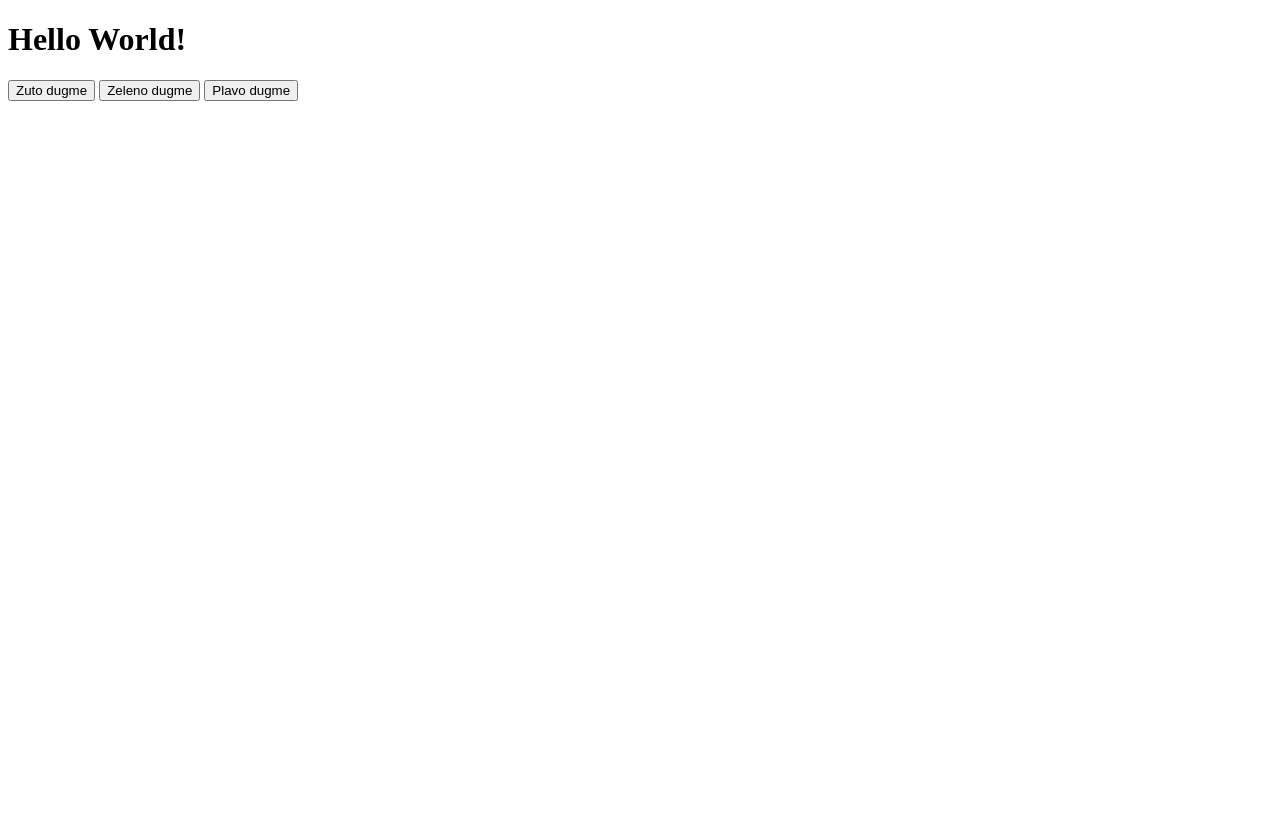
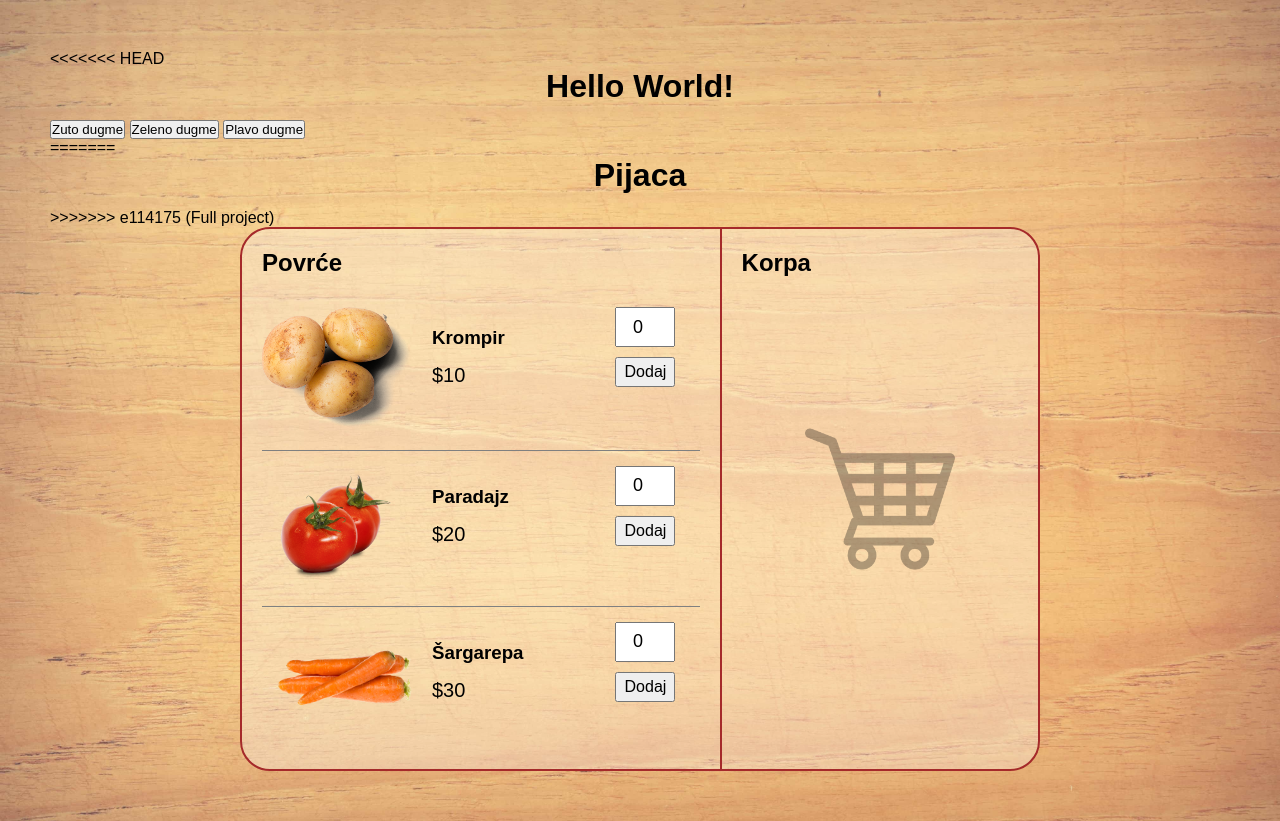
Before and after one commit to ZijadLejlic/js-mini-projects, a plain HTML site: page market/index.html in a window 1280 px wide. Before the commit the page ends 800 px from the top, so only its background shows below. Drawn offline with Linux system fonts and the light colour scheme.

Commit message:
Full project

```diff
--- a/market/index.html
+++ b/market/index.html
@@ -1,12 +1,12 @@
 <!DOCTYPE html>
-<html lang="en">
+<html>
 <head>
-    <meta charset="UTF-8">
-    <meta name="viewport" content="width=device-width, initial-scale=1.0">
-    <title>JS kurs 2 - market</title>
+	<title>Pijaca</title>
+	<link rel="stylesheet" type="text/css" href="style.css">
 </head>
 <body>
 
+<<<<<<< HEAD
     <h1>Hello World!</h1>
 
     <button class = "zuta-boja" onclick="pokreniMe(this)">Zuto dugme</button>
@@ -15,7 +15,60 @@
 
     <p id="kliknutoDugme"></p>
 
+=======
+	<h1>Pijaca</h1>
+>>>>>>> e114175 (Full project)
 
-    <script src="script.js"></script>
+	<div class="container">
+		<div class="items">
+			<h2>Povrće</h2>
+
+			<div class="single-item">
+				<img src="img/potato.png">
+				<div class="si-content">
+					<h3>Krompir</h3>
+					<p class="price">$10</p>
+				</div>
+				<div class="actions">
+					<input type="number" name="quantity" value="0" min="0">
+					<button onclick="addToCart(this)">Dodaj</button>
+				</div>
+			</div>
+
+			<div class="single-item">
+				<img src="img/tomato.png">
+				<div class="si-content">
+					<h3>Paradajz</h3>
+					<p class="price">$20</p>
+				</div>
+				<div class="actions">
+					<input type="number" name="quantity" value="0" min="0">
+					<button onclick="addToCart(this)">Dodaj</button>
+				</div>
+			</div>
+
+			<div class="single-item">
+				<img src="img/carrot.png">
+				<div class="si-content">
+					<h3>Šargarepa</h3>
+					<p class="price">$30</p>
+				</div>
+				<div class="actions">
+					<input type="number" name="quantity" value="0" min="0">
+					<button onclick="addToCart(this)">Dodaj</button>
+				</div>
+			</div>
+		</div>
+
+		<div class="cart">
+			<h2>Korpa</h2>
+
+			<div class="cart-items"></div>
+
+			<div class="total"></div>
+		</div>
+	</div>
+
+	<script src="script.js"></script>
 </body>
 </html>
--- a/market/script.js
+++ b/market/script.js
@@ -1,13 +1,63 @@
-function pokreniMe(dugme) {
+let allTotal = 0;
 
-    let nazivDugmeta = dugme.innerText;
-    let klasaDugmeta = dugme.className;
-    console.log(klasaDugmeta);
+function addToCart(element) {
 
-    let message = document.querySelector('#kliknutoDugme');
-    message.innerText = `Kliknuli ste na dugme: ${nazivDugmeta}`;
+    let mainEl = element.closest('.single-item');
+    let price = mainEl.querySelector('.price').innerText;
+    let name = mainEl.querySelector('h3').innerText;
+    let quantity = mainEl.querySelector('input').value;
+    let cartItems = document.querySelector('.cart-items');
 
-    message.removeAttribute('class');
+    console.log(typeof(quantity));
 
+    if(parseInt(quantity) > 0) {
+
+        price = price.substring(1);
+        price = parseInt(price);
+
+        let total = price * parseInt(quantity);
+
+        allTotal += total;
+
+        cartItems.innerHTML += `<div class = "cart-single-item">
+
+                                    <h3>${name}</h3>
+                                    <p>$${price} x ${quantity} = $<span>${total}</span></p>
+                                    <button onClick="removeFromCart(this)" class = "remove-item">Ukloni</button>
+
+                                </div>`;
+
+        document.querySelector('.total').innerHTML = `Total: $${allTotal}`
+
+        element.innerHTML = 'Dodato.';
+        element.setAttribute('disabled', 'true');
+    } else {
+        alert('Odaberi kolicinu!')
+    }
 
 }
+
+function removeFromCart(element) {
+    let mainEl = element.closest('.cart-single-item');
+    let price = mainEl.querySelector('p span').innerText;
+    let name = mainEl.querySelector('h3').innerText;
+    let vegetables = document.querySelectorAll('.single-item');
+
+    price = parseInt(price);
+    allTotal -= price;
+
+    document.querySelector('.total').innerHTML = `Total: $${allTotal}`
+
+    mainEl.remove();
+
+    vegetables.forEach(function (vege) {
+        let itemName = vege.querySelector('.si-content h3').innerText;
+
+        if(itemName === name) {
+            vege.querySelector('.actions input').value = 0;
+            vege.querySelector('.actions button').removeAttribute('disabled');
+            vege.querySelector('.actions button').innerText = 'Dodaj';
+        }
+    });
+
+}
--- /dev/null
+++ b/market/style.css
@@ -0,0 +1,114 @@
+* {
+	box-sizing: border-box;
+	margin: 0;
+	padding: 0;
+}
+
+body {
+	background-image: url('img/bg.jpg');
+	background-size: cover;
+	font-family: sans-serif;
+	padding: 50px;
+}
+
+h1 {
+	text-align: center;
+	margin-bottom: 15px;
+}
+
+h2 {
+	margin-bottom: 15px;
+}
+
+h3 {
+	margin-bottom: 15px;
+}
+
+.container {
+	max-width: 800px;
+	margin: auto;
+	border: 2px solid brown;
+	border-radius: 30px;
+	display: flex;
+	background-color: rgba(255, 255, 255, 0.3);
+}
+
+.items {
+	width: 60%;
+	padding: 20px;
+}
+
+.cart {
+	width: 40%;
+	padding: 20px;
+	border-left: 2px solid brown;
+	background-image: url('img/cart.png');
+	background-size: 150px;
+	background-position: center;
+	background-repeat: no-repeat;
+	position: relative;
+}
+
+.single-item {
+	display: flex;
+	border-bottom: 1px solid grey;
+	padding: 15px 0;
+}
+
+.single-item:last-child {
+	border-bottom: 0;
+}
+
+.single-item img {
+	max-width: 150px;
+}
+
+.single-item .si-content {
+	width: 70%;
+	padding-left: 20px;
+	padding-top: 20px;
+}
+
+.single-item .si-content p {
+	font-size: 20px;
+}
+
+.single-item .actions {
+	width: 30%;
+}
+
+.single-item .actions input {
+	height: 40px;
+	width: 60px;
+	text-align: center;
+	font-size: 18px;
+}
+
+.single-item .actions button {
+	width: 60px;
+	margin-top: 10px;
+	height: 30px;
+	font-size: 16px;
+}
+
+.cart-single-item {
+	display: flex;
+	justify-content: space-between;
+	align-items: center;
+	margin-bottom: 15px;
+}
+
+.cart-single-item h3 {
+	margin-bottom: 0;
+}
+
+.cart-single-item button {
+	padding: 5px;
+}
+
+.total {
+	position: absolute;
+	bottom: 20px;
+	left: 20px;
+	font-size: 24px;
+}
```
Also changed, not shown: market/img/bg.jpg (added), market/img/carrot.png (added), market/img/cart.png (added), market/img/potato.png (added), market/img/tomato.png (added), 1 other file.
